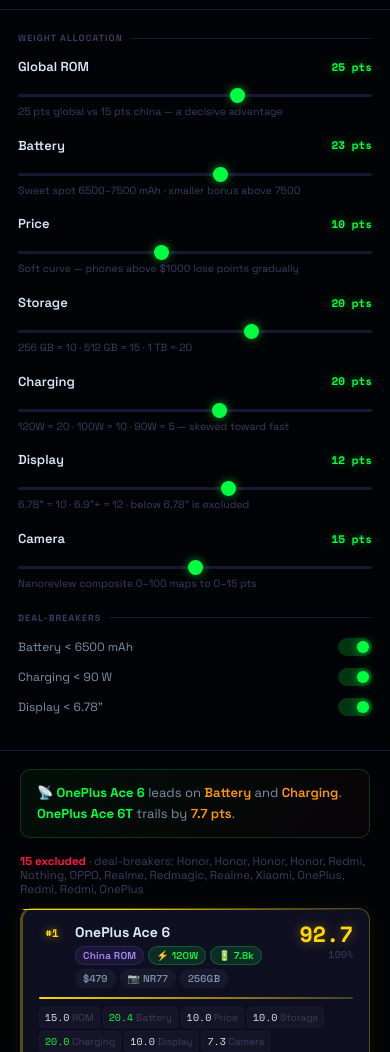
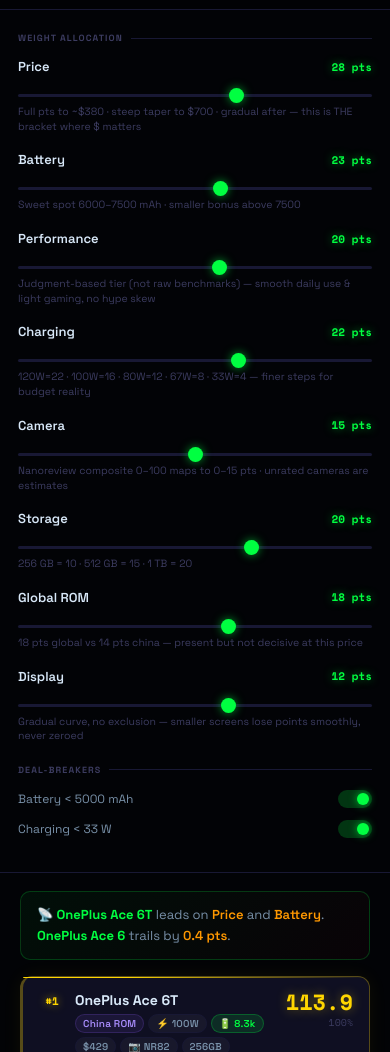
Before and after one commit to dbest180/phone-picker, a plain HTML site: page index_budget_phones.html in a window 390 px wide. Shown: the part 48-1100 px from the top of the page. Drawn offline with nearby package versions, Linux system fonts and the light colour scheme.

Commit message:
Update scoring and configuration for budget phones

```diff
--- a/index_budget_phones.html
+++ b/index_budget_phones.html
@@ -335,6 +335,7 @@
     "stor": 256,
     "ram": 12,
     "price": 439,
+    "perf": 5,
     "os": "china"
   },
   {
@@ -346,6 +347,7 @@
     "stor": 256,
     "ram": 12,
     "price": 599,
+    "perf": 5,
     "os": "china"
   },
   {
@@ -357,6 +359,7 @@
     "stor": 256,
     "ram": 12,
     "price": 399,
+    "perf": 5,
     "os": "china"
   },
   {
@@ -368,6 +371,7 @@
     "stor": 256,
     "ram": 12,
     "price": 499,
+    "perf": 5,
     "os": "china"
   },
   {
@@ -379,6 +383,7 @@
     "stor": 256,
     "ram": 12,
     "price": 199,
+    "perf": 5,
     "os": "china"
   },
   {
@@ -390,6 +395,7 @@
     "stor": 256,
     "ram": 12,
     "price": 449,
+    "perf": 5,
     "os": "china"
   },
   {
@@ -401,6 +407,7 @@
     "stor": 256,
     "ram": 12,
     "price": 599,
+    "perf": 5,
     "os": "china"
   },
   {
@@ -412,6 +419,7 @@
     "stor": 256,
     "ram": 12,
     "price": 499,
+    "perf": 5,
     "os": "china"
   },
   {
@@ -423,6 +431,7 @@
     "stor": 256,
     "ram": 12,
     "price": 479,
+    "perf": 5,
     "os": "china"
   },
   {
@@ -434,6 +443,7 @@
     "stor": 256,
     "ram": 12,
     "price": 389,
+    "perf": 5,
     "os": "china"
   },
   {
@@ -445,6 +455,7 @@
     "stor": 256,
     "ram": 12,
     "price": 539,
+    "perf": 5,
     "os": "china"
   },
   {
@@ -456,6 +467,7 @@
     "stor": 256,
     "ram": 12,
     "price": 339,
+    "perf": 5,
     "os": "china"
   },
   {
@@ -467,6 +479,7 @@
     "stor": 256,
     "ram": 12,
     "price": 549,
+    "perf": 5,
     "os": "china"
   },
   {
@@ -478,6 +491,7 @@
     "stor": 256,
     "ram": 12,
     "price": 429,
+    "perf": 5,
     "os": "china"
   },
   {
@@ -489,6 +503,7 @@
     "stor": 256,
     "ram": 12,
     "price": 499,
+    "perf": 5,
     "os": "china"
   },
   {
@@ -500,6 +515,7 @@
     "stor": 256,
     "ram": 12,
     "price": 429,
+    "perf": 5,
     "os": "china"
   },
   {
@@ -511,6 +527,7 @@
     "stor": 256,
     "ram": 12,
     "price": 439,
+    "perf": 5,
     "os": "china"
   },
   {
@@ -522,6 +539,7 @@
     "stor": 256,
     "ram": 12,
     "price": 629,
+    "perf": 5,
     "os": "china"
   },
   {
@@ -533,6 +551,7 @@
     "stor": 256,
     "ram": 12,
     "price": 299,
+    "perf": 5,
     "os": "china"
   },
   {
@@ -544,54 +563,82 @@
     "stor": 256,
     "ram": 12,
     "price": 319,
+    "perf": 5,
     "os": "china"
   }
 ];
 
-// ── Base scoring (v4 exact) ───────────────────────────────────
-const BASE_MAX = { os:25, bat:23, price:10, stor:20, chg:20, disp:12, cam:15 };
+// ── Base scoring (Budget v1 — tuned for $300-700 bracket) ────
+const BASE_MAX = { os:18, bat:23, price:28, stor:20, chg:22, disp:12, cam:15, perf:20 };
 
 function base(p) {
-  const bat = p.bat < 6500 ? 0 : p.bat <= 7500 ? ((p.bat-6500)/1000)*20 : p.bat >= 10000 ? 23 : 20+((p.bat-7500)/2500)*3;
-  const pr  = p.price <= 500 ? 10 : p.price <= 800 ? 10-((p.price-500)/300)*4 : p.price <= 1000 ? 6-((p.price-800)/200)*3 : Math.max(0,3*Math.exp(-0.002*(p.price-1000)));
+  const bat = p.bat < 6000 ? 0 : p.bat <= 7500 ? ((p.bat-6000)/1500)*20 : p.bat >= 10000 ? 23 : 20+((p.bat-7500)/2500)*3;
+
+  // Price: sharper curve for $300-700 bracket — full pts to ~$380, steep taper to $700, gentle decay after
+  const pr = p.price <= 380 ? 28
+           : p.price <= 550 ? 28-((p.price-380)/170)*14   // 28 -> 14
+           : p.price <= 700 ? 14-((p.price-550)/150)*9    // 14 -> 5
+           : p.price <= 1000 ? 5-((p.price-700)/300)*4    // 5 -> 1
+           : Math.max(0, 1*Math.exp(-0.002*(p.price-1000)));
+
   const cam = p.cam >= 95 ? 13+((p.cam-95)/5)*2 : p.cam >= 85 ? 10+((p.cam-85)/10)*3 : p.cam >= 70 ? 5+((p.cam-70)/15)*5 : Math.max(0,(p.cam/70)*5);
+
+  // Display: gradual curve, no exclusion — small screens lose points smoothly, not to zero
+  const disp = p.disp >= 6.9  ? 12
+             : p.disp >= 6.78 ? 10
+             : p.disp >= 6.6  ? 8
+             : p.disp >= 6.4  ? 6
+             : Math.max(3, (p.disp/6.4)*6);
+
+  // Charging: finer budget-tier breakpoints (33/67/80/100/120W) instead of flagship cliffs
+  const chg = p.chg >= 120 ? 22
+            : p.chg >= 100 ? 16
+            : p.chg >= 80  ? 12
+            : p.chg >= 67  ? 8
+            : p.chg >= 33  ? 4
+            : 1;
+
+  // Performance: judgment-based tier (1-10 manual rating), not raw benchmarks — avoids gaming-hype skew
+  const perf = Math.max(0, Math.min(20, (p.perf||0) * 2));
+
   return {
-    os:    p.os === 'global' ? 25 : 15,
+    os: p.os === 'global' ? 18 : 14,   // narrower gap — global ROM rarer & less decisive at this price
     bat,
     price: pr,
-    stor:  p.stor >= 1024 ? 20 : p.stor >= 512 ? 15 : p.stor >= 256 ? 10 : 5,
-    chg:   p.chg >= 120 ? 20 : p.chg >= 100 ? 10 : p.chg >= 90 ? 5 : 0,
-    disp:  p.disp >= 6.9 ? 12 : p.disp >= 6.78 ? 10 : 0,
+    stor: p.stor >= 1024 ? 20 : p.stor >= 512 ? 15 : p.stor >= 256 ? 10 : 5,
+    chg,
+    disp,
     cam,
+    perf,
   };
 }
 
-// ── Config ────────────────────────────────────────────────────
+// ── Config (Budget tier) ───────────────────────────────────────
 const CATS = [
-  { key:'os',    label:'Global ROM',     hint:'25 pts global vs 15 pts china — a decisive advantage',  dflt:25, max:40 },
-  { key:'bat',   label:'Battery',        hint:'Sweet spot 6500–7500 mAh · smaller bonus above 7500',   dflt:23, max:40 },
-  { key:'price', label:'Price',          hint:'Soft curve — phones above $1000 lose points gradually',  dflt:10, max:25 },
+  { key:'price', label:'Price',          hint:'Full pts to ~$380 · steep taper to $700 · gradual after — this is THE bracket where $ matters',  dflt:28, max:45 },
+  { key:'bat',   label:'Battery',        hint:'Sweet spot 6000–7500 mAh · smaller bonus above 7500',   dflt:23, max:40 },
+  { key:'perf',  label:'Performance',    hint:'Judgment-based tier (not raw benchmarks) — smooth daily use & light gaming, no hype skew',  dflt:20, max:35 },
+  { key:'chg',   label:'Charging',       hint:'120W=22 · 100W=16 · 80W=12 · 67W=8 · 33W=4 — finer steps for budget reality',  dflt:22, max:35 },
+  { key:'cam',   label:'Camera',         hint:'Nanoreview composite 0–100 maps to 0–15 pts · unrated cameras are estimates',  dflt:15, max:30 },
   { key:'stor',  label:'Storage',        hint:'256 GB = 10 · 512 GB = 15 · 1 TB = 20',                  dflt:20, max:30 },
-  { key:'chg',   label:'Charging',       hint:'120W = 20 · 100W = 10 · 90W = 5 — skewed toward fast',  dflt:20, max:35 },
-  { key:'disp',  label:'Display',        hint:'6.78" = 10 · 6.9"+ = 12 · below 6.78" is excluded',     dflt:12, max:20 },
-  { key:'cam',   label:'Camera',         hint:'Nanoreview composite 0–100 maps to 0–15 pts',           dflt:15, max:30 },
+  { key:'os',    label:'Global ROM',     hint:'18 pts global vs 14 pts china — present but not decisive at this price',  dflt:18, max:30 },
+  { key:'disp',  label:'Display',        hint:'Gradual curve, no exclusion — smaller screens lose points smoothly, never zeroed',     dflt:12, max:20 },
 ];
 const DBS = [
-  { key:'bat',  label:'Battery < 6500 mAh', test: p => p.bat  < 6500  },
-  { key:'chg',  label:'Charging < 90 W',    test: p => p.chg  < 90    },
-  { key:'disp', label:'Display < 6.78"',    test: p => p.disp < 6.78  },
+  { key:'bat',  label:'Battery < 5000 mAh', test: p => p.bat  < 5000  },
+  { key:'chg',  label:'Charging < 33 W',    test: p => p.chg  < 33    },
 ];
 const PRESETS = {
-  balanced: { os:25, bat:23, price:10, stor:20, chg:20, disp:12, cam:15 },
-  value:    { os:20, bat:20, price:25, stor:15, chg:18, disp:10, cam:8  },
-  camera:   { os:18, bat:15, price:8,  stor:15, chg:15, disp:12, cam:30 },
-  speed:    { os:22, bat:15, price:8,  stor:15, chg:35, disp:12, cam:10 },
-  battery:  { os:18, bat:40, price:10, stor:15, chg:18, disp:10, cam:8  },
+  balanced: { os:18, bat:23, price:28, stor:20, chg:22, disp:12, cam:15, perf:20 },
+  value:    { os:14, bat:18, price:40, stor:12, chg:16, disp:8,  cam:10, perf:14 },
+  camera:   { os:14, bat:15, price:18, stor:12, chg:14, disp:10, cam:30, perf:12 },
+  speed:    { os:14, bat:14, price:15, stor:12, chg:30, disp:10, cam:10, perf:30 },
+  battery:  { os:12, bat:40, price:18, stor:10, chg:16, disp:8,  cam:8,  perf:10 },
 };
-const CLABEL = { os:'ROM', bat:'Battery', price:'Price', stor:'Storage', chg:'Charging', disp:'Display', cam:'Camera' };
+const CLABEL = { os:'ROM', bat:'Battery', price:'Price', stor:'Storage', chg:'Charging', disp:'Display', cam:'Camera', perf:'Performance' };
 
 let W  = { ...PRESETS.balanced };
-let DB = { bat:true, chg:true, disp:true };
+let DB = { bat:true, chg:true };
 
 // ── Build presets ─────────────────────────────────────────────
 const pWrap = document.getElementById('presets');
```
